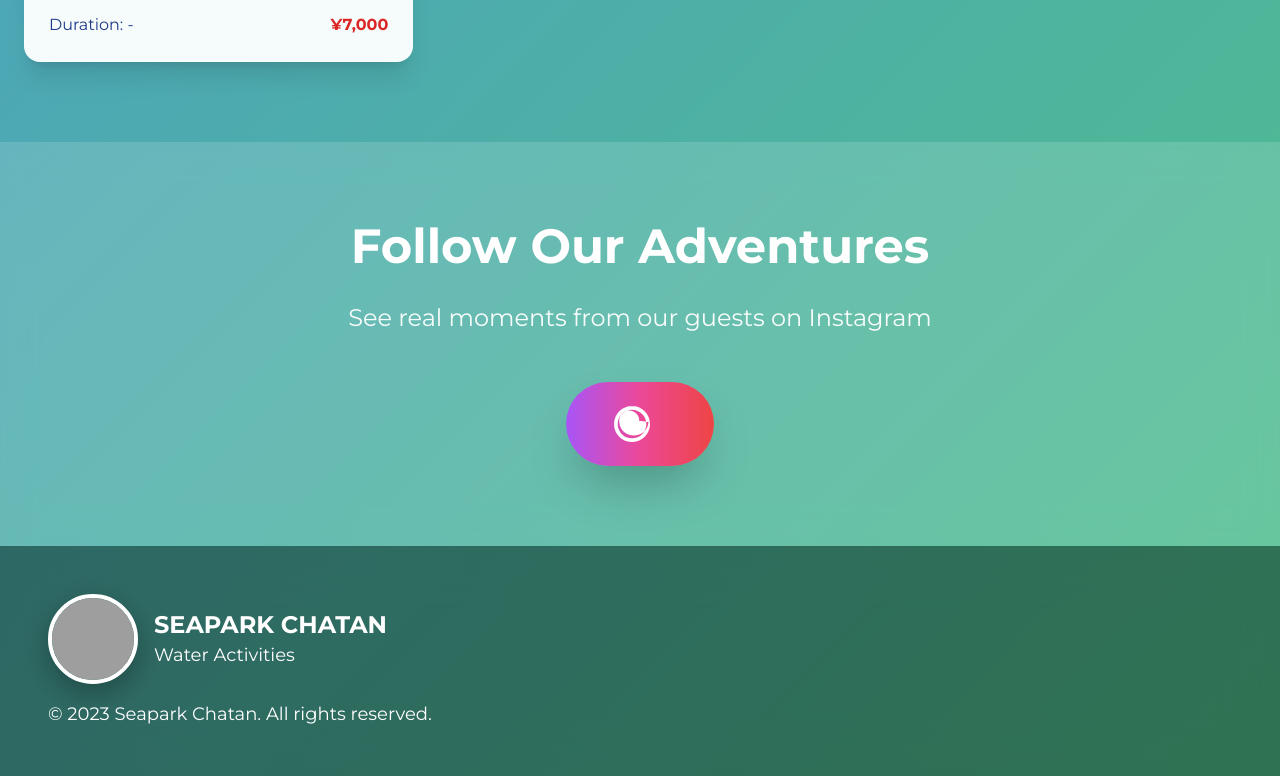
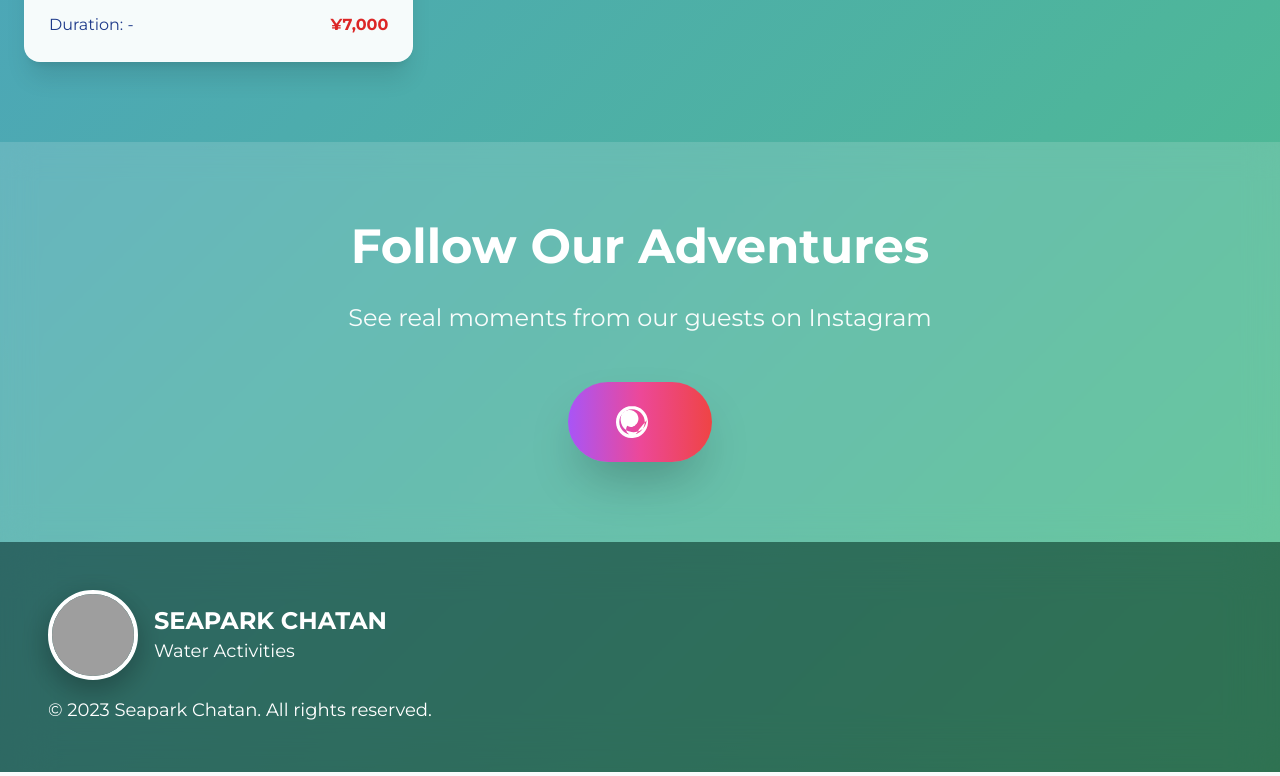
Before and after one commit to jlujan1/seapark.chatan, a plain HTML site: page index.html in a window 1280 px wide. Shown: the part 2700-3476 px from the top of the page. Drawn offline with nearby package versions, Linux system fonts and the light colour scheme; grey boxes are pictures that could not be loaded.

Commit message:
Update index.html

```diff
--- a/index.html
+++ b/index.html
@@ -340,14 +340,15 @@
   </main>
 
  <!-- Instagram Section -->
+<!-- Instagram Section -->
 <section class="bg-white/15 backdrop-blur-lg py-20 text-center">
   <div class="max-w-5xl mx-auto px-6">
     <h2 id="followTitle" class="text-5xl font-bold text-white mb-8">Follow Our Adventures</h2>
     <p id="instagramText" class="text-2xl text-white/95 mb-12">See real moments from our guests on Instagram</p>
-    <a href="https://www.instagram.com/seapark__chattan/" target="_blank" class="inline-flex items-center bg-gradient-to-r from-purple-500 via-pink-500 to-red-500 text-white px-12 py-6 rounded-full hover:from-purple-600 hover:via-pink-600 hover:to-red-600 transition-all duration-300 text-2xl font-bold shadow-2xl hover:shadow-3xl transform hover:scale-105 pulse btn-hover">
-      <!-- White Instagram SVG Logo -->
-      <svg xmlns="http://www.w3.org/2000/svg" width="36" height="36" viewBox="0 0 24 24" class="mr-4" fill="white">
-        <path d="M12.017 0C5.396 0 .029 5.378 0 12.006c-.029 6.633 5.378 12.006 12.006 12.006 6.627 0 12.006-5.378 12.006-12.006 0-6.628-5.379-12.006-12.006-12.006zm0 21.571c-5.273 0-9.563-4.29-9.563-9.563 0-5.273 4.29-9.563 9.563-9.563 5.273 0 9.563 4.29 9.563 9.563 0 5.273-4.29 9.563-9.563 9.563zm10.993-10.933c-.259 3.133-1.753 5.833-4.133 7.417-1.584 1.006-3.526 1.584-5.633 1.584-2.107 0-4.049-.578-5.633-1.584-2.38-1.584-3.874-4.284-4.133-7.417-.133-1.667.259-3.333 1.142-4.667.883-1.333 2.259-2.25 3.842-2.667 1.583-.417 3.25-.25 4.75.5 1.5.75 2.666 2.083 3.25 3.666.583 1.583.5 3.25-.25 4.75-.75 1.5-2.083 2.666-3.666 3.25-1.084.333-2.25.25-3.334-.25-.5-.25-.917-.667-1.25-1.167-.333-.5-.583-1.083-.666-1.75-.084-.667.084-1.333.417-1.917.333-.583.833-1.083 1.417-1.417.583-.333 1.25-.5 1.917-.417.75.083 1.417.333 1.917.833.5.5.833 1.16
+    <a href="https://www.instagram.com/seapark__chattan/" target="_blank" class="inline-flex items-center justify-center bg-gradient-to-r from-purple-500 via-pink-500 to-red-500 text-white px-12 py-6 rounded-full hover:from-purple-600 hover:via-pink-600 hover:to-red-600 transition-all duration-300 text-2xl font-bold shadow-2xl hover:shadow-3xl transform hover:scale-105 pulse btn-hover">
+      <!-- White Instagram Icon (No "Logo" Text) -->
+      <svg xmlns="http://www.w3.org/2000/svg" width="32" height="32" viewBox="0 0 24 24" fill="white" class="mr-4">
+        <path d="M12.017 0C5.396 0 .029 5.378 0 12.006c-.029 6.633 5.378 12.006 12.006 12.006 6.627 0 12.006-5.378 12.006-12.006 0-6.628-5.379-12.006-12.006-12.006zm0 21.571c-5.273 0-9.563-4.29-9.563-9.563 0-5.273 4.29-9.563 9.563-9.563 5.273 0 9.563 4.29 9.563 9.563 0 5.273-4.29 9.563-9.563 9.563zm10.993-10.933c-.259 3.133-1.753 5.833-4.133 7.417-1.584 1.006-3.526 1.584-5.633 1.584-2.107 0-4.049-.578-5.633-1.584-2.38-1.584-3.874-4.284-4.133-7.417-.133-1.667.259-3.333 1.142-4.667.883-1.333 2.259-2.25 3.842-2.667 1.583-.417 3.25-.25 4.75.5 1.5.75 2.666 2.083 3.25 3.666.583 1.583.5 3.25-.25 4.75-.75 1.5-2.083 2.666-3.666 3.25-1.084.333-2.25.25-3.334-.25-.5-.25-.917-.667-1.25-1.167-.333-.5-.583-1.083-.666-1.75-.084-.667.084-1.333.417-1.917.333-.583.833-1.083 1.417-1.417.583-.333 1.25-.5 1.917-.417.75.083 1.417.333 1.917.833.5.5.833 1.167 1.167 1.833.333.667.5 1.333.5 2 0 .667-.167 1.333-.5 2-.333-.667-.833-1.167-1.417-1.5-.583-.333-1.25-.5-1.917-.417-.667.083-1.333.333-1.833.833-.5.5-.833 1.167-1.083 1.833-.25.667-.333 1.333-.25 2 .083.667.333 1.333.75 1.917.417.583 1 1.083 1.667 1.417 1.333.667 2.917.667 4.25 0 1.333-.667 2.25-2.083 2.75-3.5.5-1.417.5-2.9
         </svg>
         <span id="instagramHandle">@seapark__chattan</span>
       </a>
```
